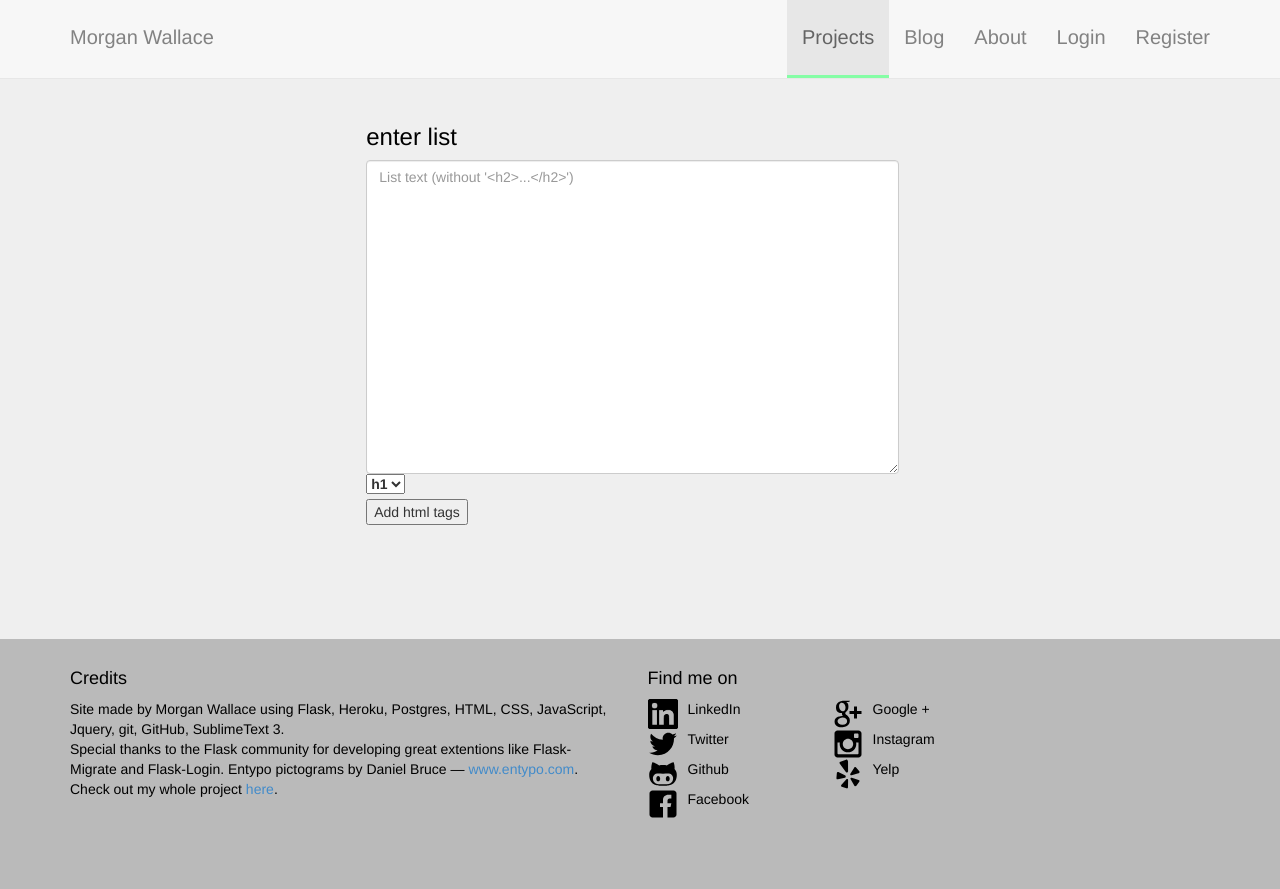
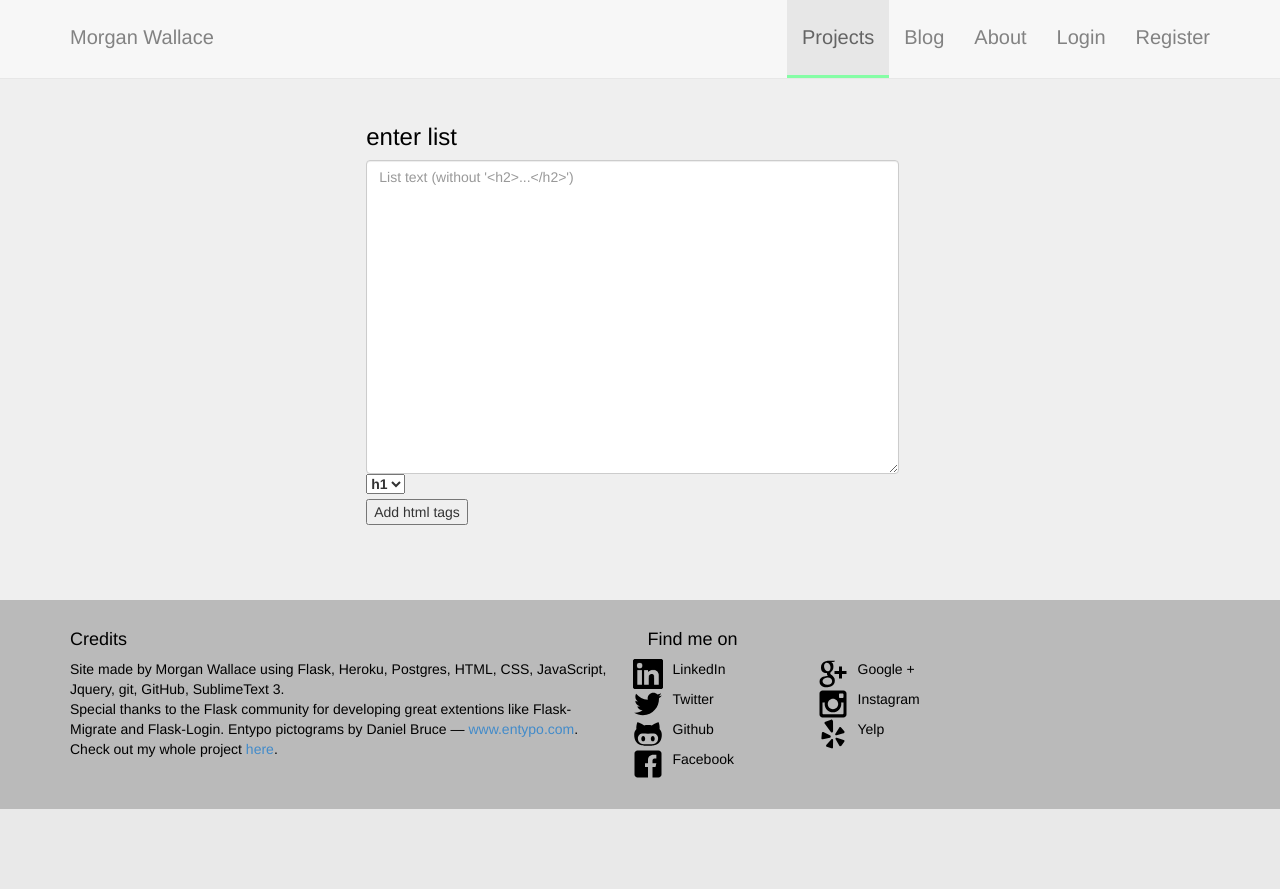
Before and after one commit to morganwallace/flask_portfolio, a Flask app: page /taglist in a window 1280 px wide. After the commit the page ends 809 px from the top, so only its background shows below. Run offline with Flask 2, Linux system fonts and the light colour scheme; some libraries are stand-ins or nearby versions.

Commit message:
updates to footer and cleaned up requirements and virtual environment

```diff
--- a/app.py
+++ b/app.py
@@ -11,6 +11,8 @@ app = Flask(__name__)
 
 # Loads configuration from `config.py`
 app.config.from_object('config')
+if os.environ.get('SERVERTYPE')=='dev':
+	app.debug = True
 
 app.config['SQLALCHEMY_DATABASE_URI'] = os.environ.get('DB_URI')
 
@@ -22,8 +24,7 @@ if __name__ == '__main__':
     #to run a debug mode only when developing locally run this in terminal:
     # $ export SERVERTYPE="dev"
 
-    if os.environ.get('SERVERTYPE')=='dev':
-        app.debug = True
+
 
 
     app.run(host='0.0.0.0', port=port)
--- a/static/css/style.css
+++ b/static/css/style.css
@@ -15,14 +15,13 @@ body{
 	/*margin-top: 50px;*/
 	/*padding-top: 50px;*/
 	overflow-x: hidden;
-	/*overflow: hidden;*/
+	/*overflow:hidden;*/
 	background-color: #efefef;
 
-    padding-bottom: 30px;
+    /*padding-bottom: 30px;*/
 
 }
-
-#wrapper{
+#wrap{
 	min-height:100%;
 	position:relative;
 	/*padding-bottom: 30px;*/
@@ -33,8 +32,6 @@ body{
 	padding-bottom: 20px;
 	box-shadow: inset 0px 0px 0px black;
 	position: absolute;
-
-	height: 250px;
 	background-color: rgb(186, 186, 186);
 	width:100%;
 
@@ -89,7 +86,8 @@ body{
 
 .navbar-brand{
 	font-size: 15px;
-	font-weight: 100;
+	font-weight: 200;
+	color: black;
 }
 h1,h2,h3,h4,h5,h6,p{
 /* 	font-family: monospace; */
@@ -116,7 +114,7 @@ h1,h2,h3,h4,h5,h6,p{
 	margin-top: 25px;
 	/*box-shadow: 0px 0px 26px black;*/
 	position: relative;
-	padding-bottom: 350px;
+	padding-bottom: 270px;
 
 }
 
@@ -128,6 +126,7 @@ h1,h2,h3,h4,h5,h6,p{
 
 #aboutcolumn{
 	padding-top: 20px;
+	padding-right: 10px;
 	text-align: center;
 	background-color: white;
 }
@@ -316,4 +315,14 @@ h1,h2,h3,h4,h5,h6,p{
 	display: inline;
 	margin-right: 5px;
 
+}.label{
+	padding-top: 2px;
+	padding-right: 6px;
+	padding-bottom: 3px;
+	padding-left: 4px;
 }
+
+.col-half{
+	width: 50%;
+	float: left;
+}
--- a/templates/footer.html
+++ b/templates/footer.html
@@ -9,14 +9,14 @@
 				<h4>Find me on</h4>
 				<ul id="find-me">
 					<div class="row">
-						<div class="col-sm-6">
+						<div class="col-half">
 					<!-- Entypo pictograms by Daniel Bruce — www.entypo.com -->
 						  <li><a href="http://www.linkedin.com/in/morganmwallace" target="_blank"><img class="nav-icon social-icon" src="../static/img/linkedin.png"><p> LinkedIn</p></a></li>
 				          <li><a href="http://www.twitter.com/wallacemorgan" target="_blank"><img src="../static/img/twitter.svg" class="nav-icon social-icon"><p>  Twitter</p></a></li>
 				          <li><a href="http://www.github.com/morganwallace" target="_blank"><img class="nav-icon social-icon" src="../static/img/github.svg"><p>  Github</p></a></li>
 				          <li><a href="http://www.facebook.com/morganmwallace" target="_blank"><img class="nav-icon social-icon" src="../static/img/facebook.svg"><p>  Facebook</p></a></li>
 				        </div>
-				        <div class="col-sm-6">
+				        <div class="col-half">
 				          <li><a href="https://plus.google.com/u/0/+MorganWallacemorganwallace1" target="_blank"><img class="nav-icon social-icon" src="../static/img/google+.svg"><p>  Google +</p></a></li>
 				          <li><a href="http://instagram.com/morganmwallace/" target="_blank"><img class="nav-icon social-icon" src="../static/img/instagram.svg"><p>  Instagram</p></a></li>
 				          <li><a href="http://www.yelp.com/user_details?userid=8VMZiAzajQsc2eIdrTrSAA" target="_blank"><img class="nav-icon social-icon" src="../static/img/yelp.svg"><p>  Yelp</p></a></li>
--- a/templates/layout.html
+++ b/templates/layout.html
@@ -21,7 +21,7 @@
 
 
   <body>
-
+    <div id="wrap">
       <!-- <div class="navbar navbar-inverse" role="navigation"> -->
       <div class="navbar navbar-default navbar-static-top" role="navigation">
         <div class="container">
@@ -85,7 +85,7 @@
         {% endif %}
       {% endwith %}
 
-  <div id="wrapper">
+
     <div class="container" id='content'>
       {% block content %}
       {% endblock %}
```
Also changed, not shown: requirements.txt (+13 -27 lines), 1 other file. Lines whose indentation alone changed are shown as unchanged.
